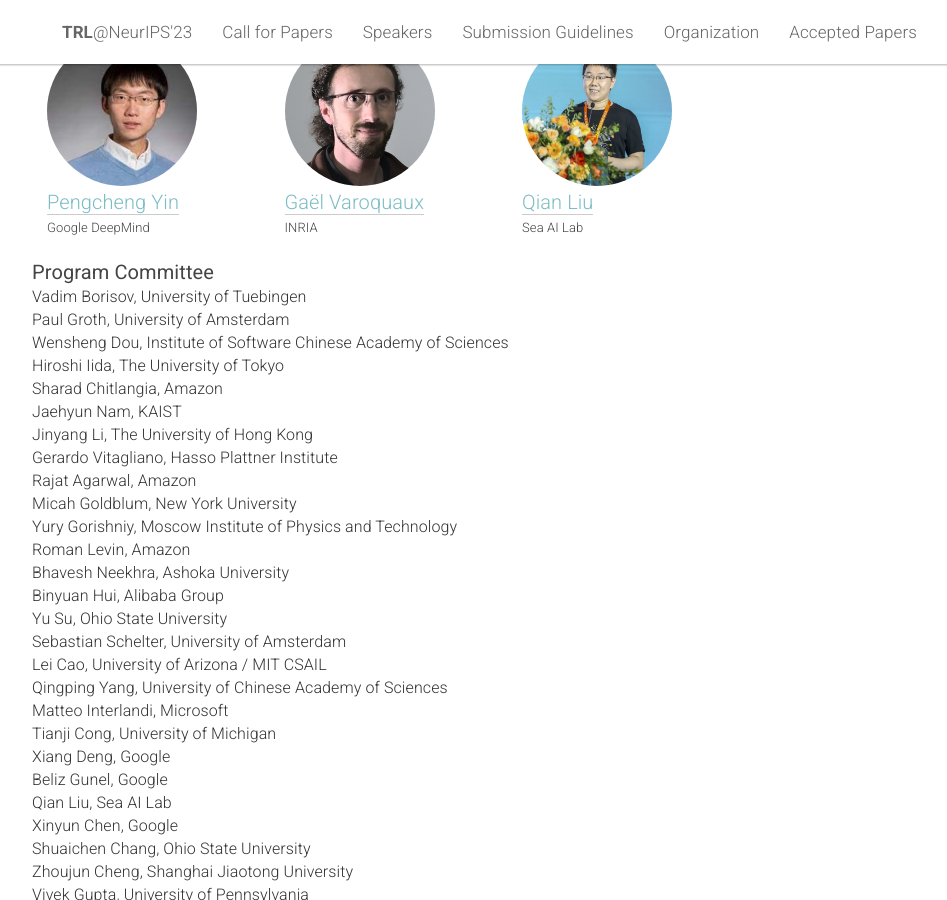
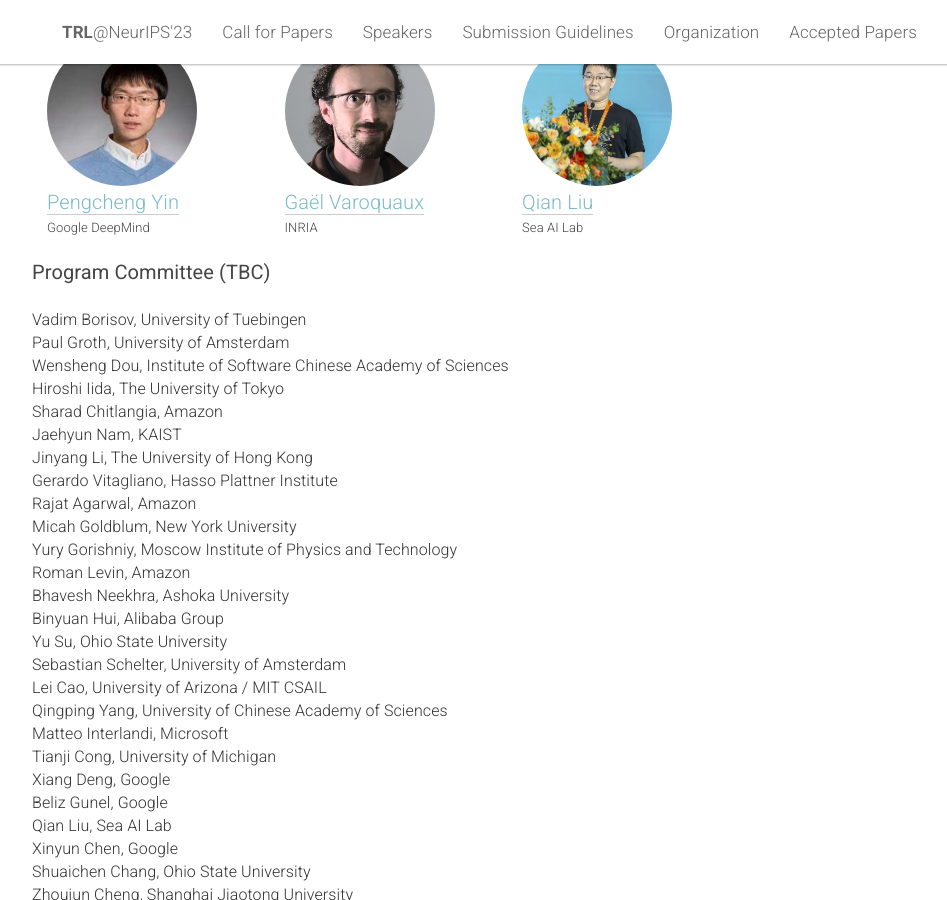
Before and after one commit to table-representation-learning/table-representation-learning.github.io, a Jekyll site: the page built from _pages/home.html, in a window 1280 px wide and 900 px high, scrolled down 2966 px. Shown: the whole window, without its empty margins (133-1080 px from the left). Built offline with Jekyll 4.4.1, drawn with Linux system fonts in a browser that asks for light colours.

Commit message:
add (TBC) to programm committee

```diff
--- a/_pages/home.html
+++ b/_pages/home.html
@@ -617,7 +617,8 @@ acknowledgements: ""
     </div>
 
     <div class="col-xs-12">
-        <h3>Program Committee</h3>
+        <h3>Program Committee (TBC) </h3>
+        <br>
         Vadim Borisov,	University of Tuebingen<br>
         Paul Groth,	University of Amsterdam<br>
         Wensheng Dou,	Institute of Software Chinese Academy of Sciences<br>
```
